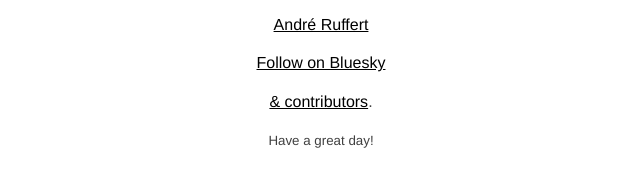
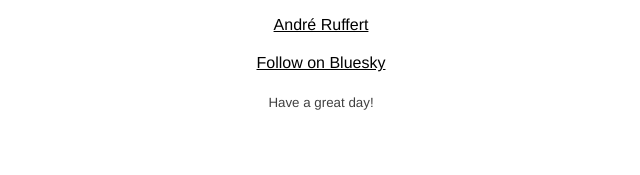
Before and after one commit to andreruffert/rangeslider.js, a Jekyll site: the page built from index.html, in a window 1280 px wide and 900 px high, scrolled down 4801 px. Shown: the part 722-897 px from the top of the window, without its empty margins (319-959 px from the left). Built offline with Jekyll 4.4.1, drawn with Linux system fonts in a browser that asks for light colours; nearby versions of some CDN libraries; comment, search, counter and statistics services are not loaded; after the commit the page ends 5662 px from its top, so only the background shows below that.

Commit message:
Update footer.html

```diff
--- a/_includes/footer.html
+++ b/_includes/footer.html
@@ -4,10 +4,9 @@
     <h2>About</h2>
     <p> <a href="{{ site.repository_url }}">rangeslider.js</a> is a project by</p>
     <div class="img-circular">
-        <img src="http://github.com/andreruffert.png" width="120" height="120">
+        <img src="https://github.com/andreruffert.png" width="120" height="120">
     </div>
     <p><a href="http://andreruffert.com">André Ruffert</a></p>
     <p><a href="https://bsky.app/profile/andreruffert.com">Follow on Bluesky</a></p>
-    <p><a href="https://github.com/andreruffert/rangeslider.js/graphs/contributors">& contributors</a>.</p>
     <p><small>Have a great day!</small></p>
 </footer>
```
